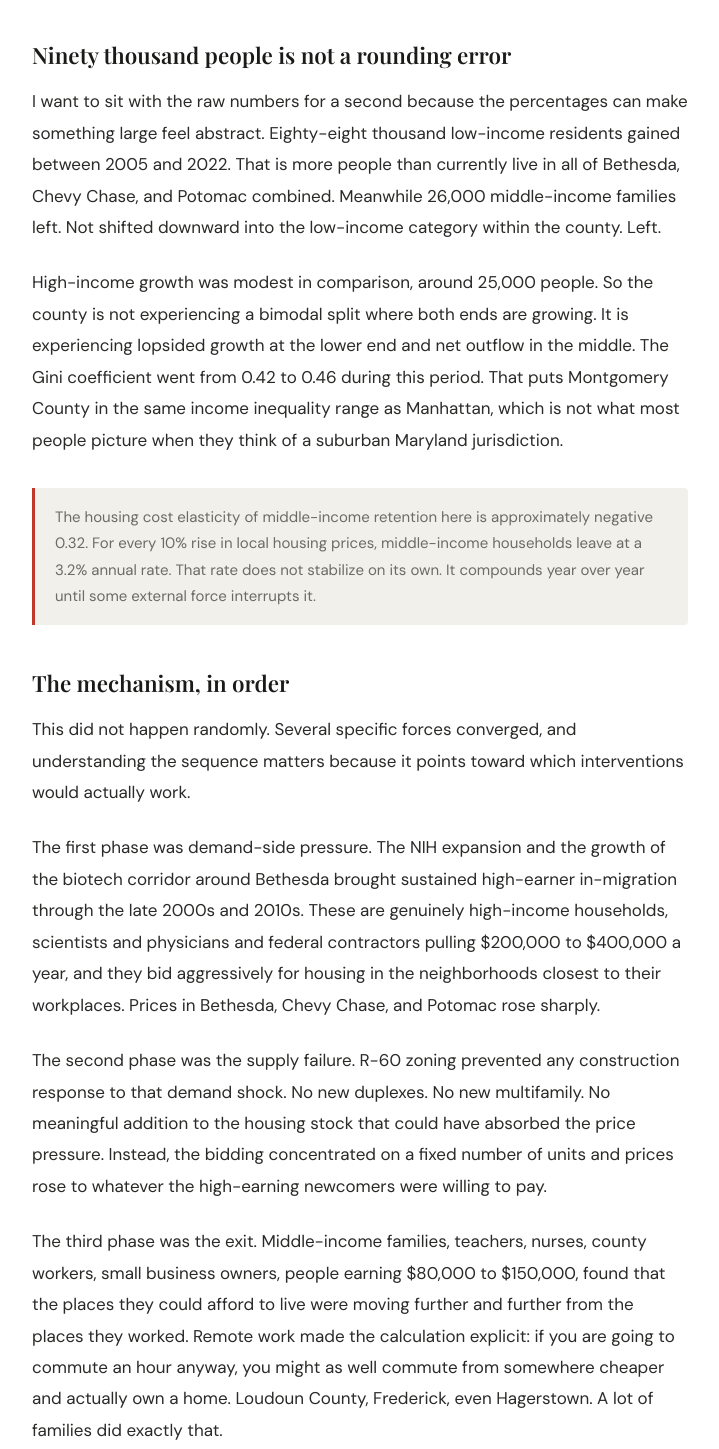
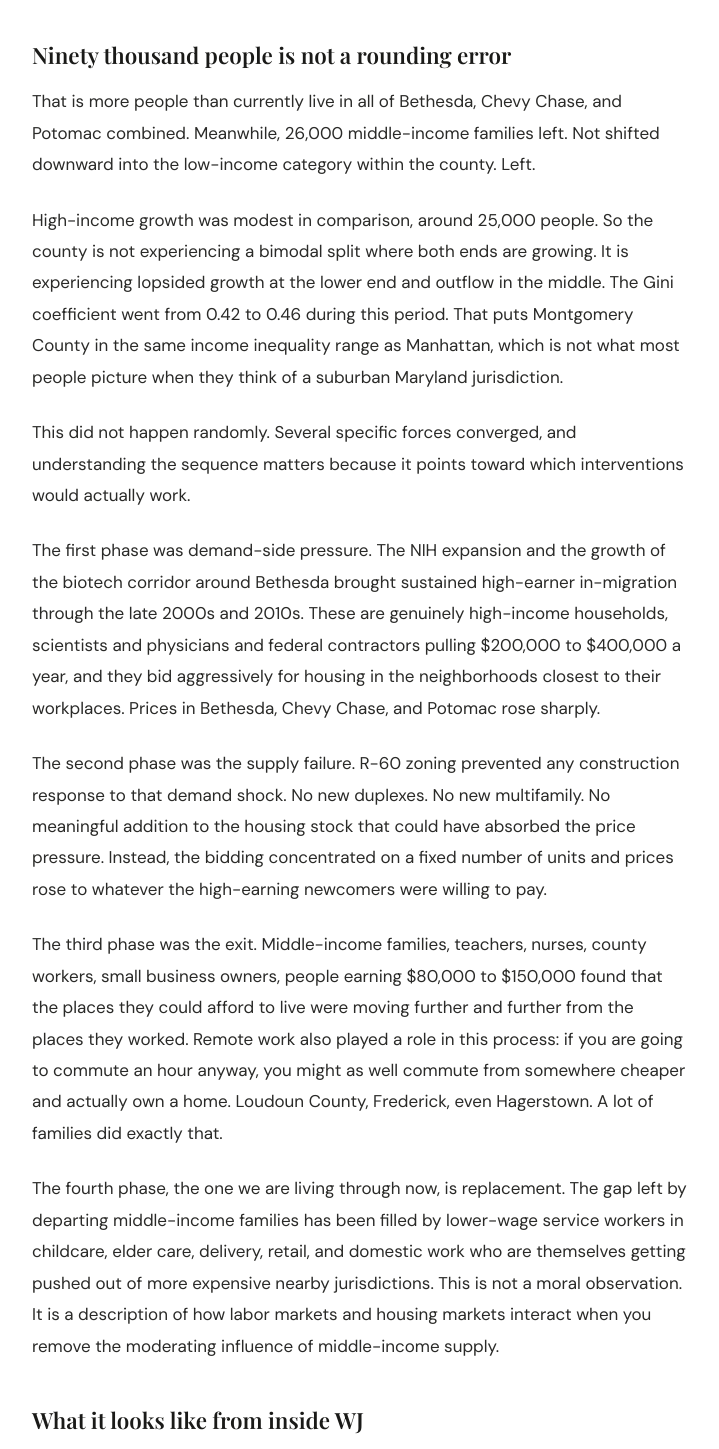
Before and after one commit to TobiasVelez-web/the-margin, a plain HTML site: page article-montgomery-polarization.html in a window 1280 px wide. Shown: the part 1854-3303 px from the top of the page, without its empty margins (280-999 px from the left). Drawn offline with nearby package versions, Linux system fonts and the light colour scheme; a web font is replaced by a local one.

Commit message:
Update article-montgomery-polarization.html

```diff
--- a/article-montgomery-polarization.html
+++ b/article-montgomery-polarization.html
@@ -101,13 +101,9 @@ footer{border-top:1px solid var(--border);padding:2rem;font-size:0.8125rem;color
 
 <h2>Ninety thousand people is not a rounding error</h2>
 
-<p>I want to sit with the raw numbers for a second because the percentages can make something large feel abstract. Eighty-eight thousand low-income residents gained between 2005 and 2022. That is more people than currently live in all of Bethesda, Chevy Chase, and Potomac combined. Meanwhile 26,000 middle-income families left. Not shifted downward into the low-income category within the county. Left.</p>
+<p> That is more people than currently live in all of Bethesda, Chevy Chase, and Potomac combined. Meanwhile, 26,000 middle-income families left. Not shifted downward into the low-income category within the county. Left.</p>
 
-<p>High-income growth was modest in comparison, around 25,000 people. So the county is not experiencing a bimodal split where both ends are growing. It is experiencing lopsided growth at the lower end and net outflow in the middle. The Gini coefficient went from 0.42 to 0.46 during this period. That puts Montgomery County in the same income inequality range as Manhattan, which is not what most people picture when they think of a suburban Maryland jurisdiction.</p>
-
-<div class="callout">The housing cost elasticity of middle-income retention here is approximately negative 0.32. For every 10% rise in local housing prices, middle-income households leave at a 3.2% annual rate. That rate does not stabilize on its own. It compounds year over year until some external force interrupts it.</div>
-
-<h2>The mechanism, in order</h2>
+<p>High-income growth was modest in comparison, around 25,000 people. So the county is not experiencing a bimodal split where both ends are growing. It is experiencing lopsided growth at the lower end and outflow in the middle. The Gini coefficient went from 0.42 to 0.46 during this period. That puts Montgomery County in the same income inequality range as Manhattan, which is not what most people picture when they think of a suburban Maryland jurisdiction.</p>
 
 <p>This did not happen randomly. Several specific forces converged, and understanding the sequence matters because it points toward which interventions would actually work.</p>
 
@@ -115,7 +111,7 @@ footer{border-top:1px solid var(--border);padding:2rem;font-size:0.8125rem;color
 
 <p>The second phase was the supply failure. R-60 zoning prevented any construction response to that demand shock. No new duplexes. No new multifamily. No meaningful addition to the housing stock that could have absorbed the price pressure. Instead, the bidding concentrated on a fixed number of units and prices rose to whatever the high-earning newcomers were willing to pay.</p>
 
-<p>The third phase was the exit. Middle-income families, teachers, nurses, county workers, small business owners, people earning $80,000 to $150,000, found that the places they could afford to live were moving further and further from the places they worked. Remote work made the calculation explicit: if you are going to commute an hour anyway, you might as well commute from somewhere cheaper and actually own a home. Loudoun County, Frederick, even Hagerstown. A lot of families did exactly that.</p>
+<p>The third phase was the exit. Middle-income families, teachers, nurses, county workers, small business owners, people earning $80,000 to $150,000 found that the places they could afford to live were moving further and further from the places they worked. Remote work also played a role in this process: if you are going to commute an hour anyway, you might as well commute from somewhere cheaper and actually own a home. Loudoun County, Frederick, even Hagerstown. A lot of families did exactly that.</p>
 
 <p>The fourth phase, the one we are living through now, is replacement. The gap left by departing middle-income families has been filled by lower-wage service workers in childcare, elder care, delivery, retail, and domestic work who are themselves getting pushed out of more expensive nearby jurisdictions. This is not a moral observation. It is a description of how labor markets and housing markets interact when you remove the moderating influence of middle-income supply.</p>
 
@@ -123,7 +119,7 @@ footer{border-top:1px solid var(--border);padding:2rem;font-size:0.8125rem;color
 
 <p>District 5 teachers spend about 48% of their take-home salary on housing and turn over at roughly 12% annually. County firefighters average a 42% housing cost burden. These numbers are not aberrations. They are the predictable consequence of a housing market that has priced essential workers out of the communities they serve. The 18% teacher vacancy rate at Walter Johnson connects directly to this. So does the quality of substitute instruction, the institutional knowledge lost when experienced teachers leave, the difficulty of building any continuity in a school program when the staff changes constantly.</p>
 
-<p>This is the part that feels most personal to me. The school I go to every day is visibly affected by a housing market I also just described analytically. Those are not separate things. The vacancy rate is not a school problem. It is a housing problem that shows up in school.</p>
+<p>This is the part that feels most personal to me. The school I go to every day is visibly affected by the housing market I also just described analytically. Those are not separate things. The vacancy rate is not a school problem. It is a housing problem that shows up in school.</p>
 
 <h2>What could actually reverse this</h2>
 
```
